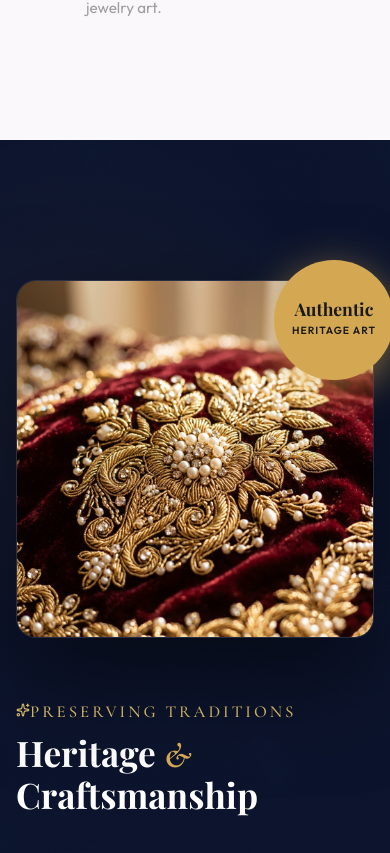
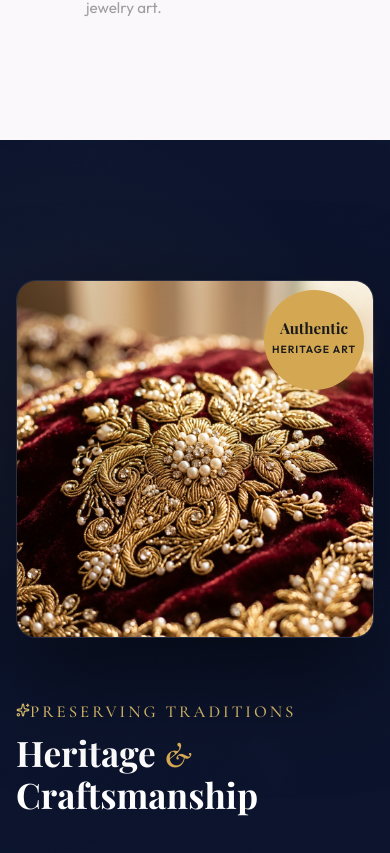
Before and after one commit to Eshbanoliver/shagun-thebridalcollection, a React (Vite) app: page /about in a window 390 px wide. Shown: the part 7331-8184 px from the top of the page. Built offline with nearby package versions, Linux system fonts and the light colour scheme; a web font is replaced by a local one.

Commit message:
Fixed heritage badge clipping

```diff
--- a/src/pages/About/About.css
+++ b/src/pages/About/About.css
@@ -859,7 +859,7 @@
   background-attachment: fixed;
   color: var(--white);
   padding: 140px 0;
-  overflow: hidden;
+  overflow: visible;
   margin-bottom: 80px;
   position: relative;
 }
@@ -963,6 +963,19 @@
   text-transform: uppercase;
   font-weight: 600;
   margin-top: 4px;
+}
+
+@media (max-width: 768px) {
+  .heritage__floating-badge {
+    top: 10px;
+    right: 10px;
+    width: 100px;
+    height: 100px;
+    box-shadow: 0 5px 20px rgba(212, 168, 83, 0.4);
+  }
+  .heritage__floating-badge span {
+    font-size: 0.95rem;
+  }
 }
 
 .heritage-subtitle {
```
